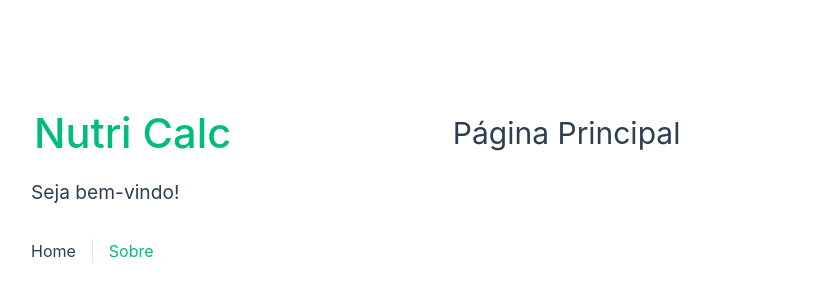
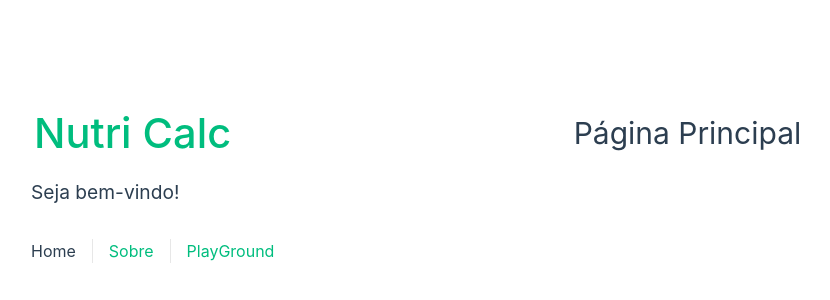
Before and after one commit to senacgo-hugotannus/nutri-calc-frontend, a Vue app: page / in a window 1280 px wide. Shown: the part 206-506 px from the top of the page, without its empty margins (95-925 px from the left). Built offline with nearby package versions, Linux system fonts and the light colour scheme.

Commit message:
Add PlayGround

```diff
--- a/src/App.vue
+++ b/src/App.vue
@@ -6,6 +6,8 @@
       <nav>
         <RouterLink to="/">Home</RouterLink>
         <RouterLink to="/about">Sobre</RouterLink>
+        <RouterLink to="/playground">PlayGround</RouterLink>
+
       </nav>
     </div>
   </header>
--- a/src/router/index.js
+++ b/src/router/index.js
@@ -16,7 +16,15 @@
       // this generates a separate chunk (About.[hash].js) for this route
       // which is lazy-loaded when the route is visited.
       component: () => import('../views/AboutView.vue')
-    }
+    },
+    {
+      path: '/playground',
+      name: 'playground',
+      // route level code-splitting
+      // this generates a separate chunk (About.[hash].js) for this route
+      // which is lazy-loaded when the route is visited.
+      component: () => import('../views/PlayGround.vue')
+    },
   ]
 })
 
```
